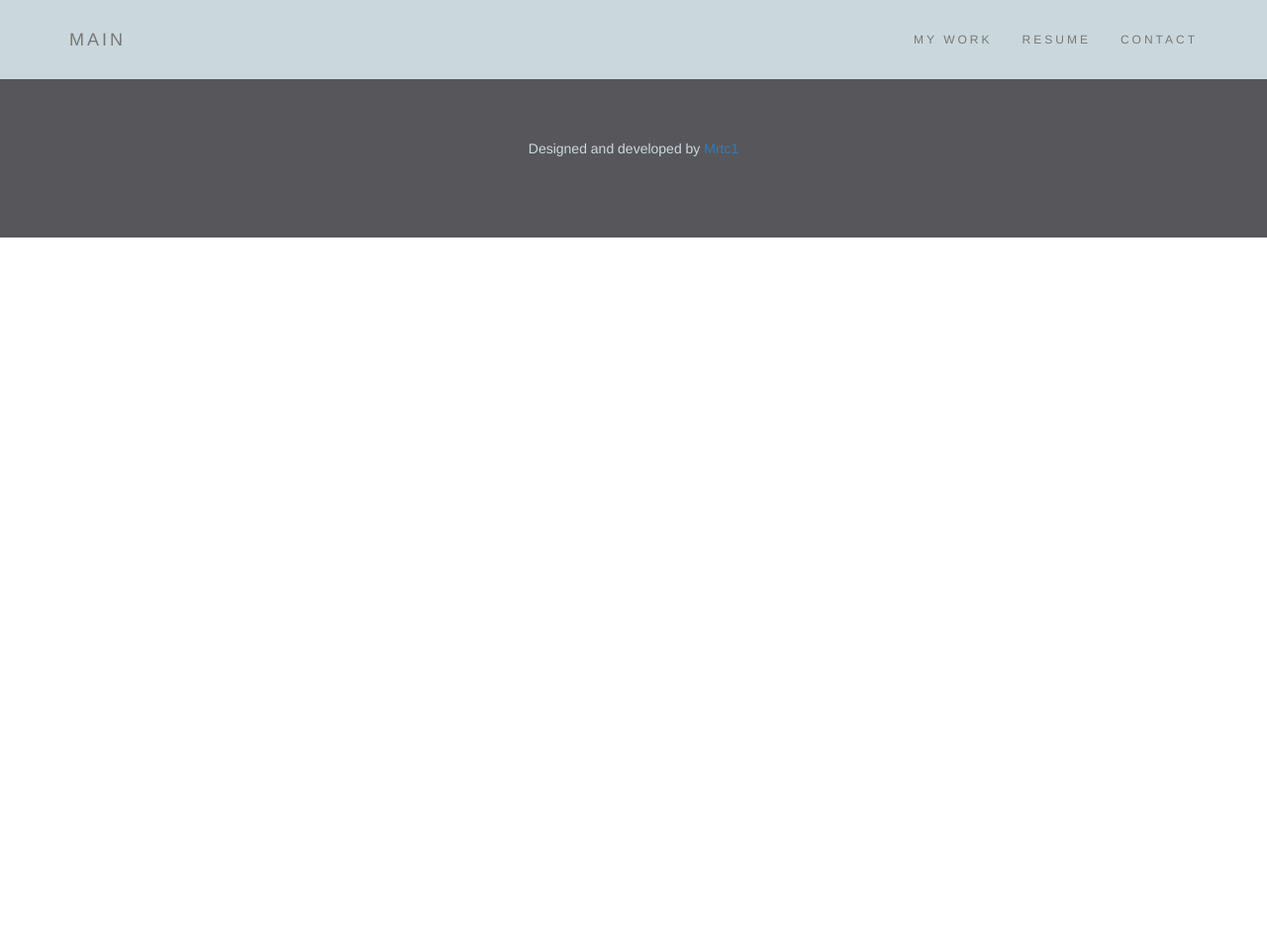
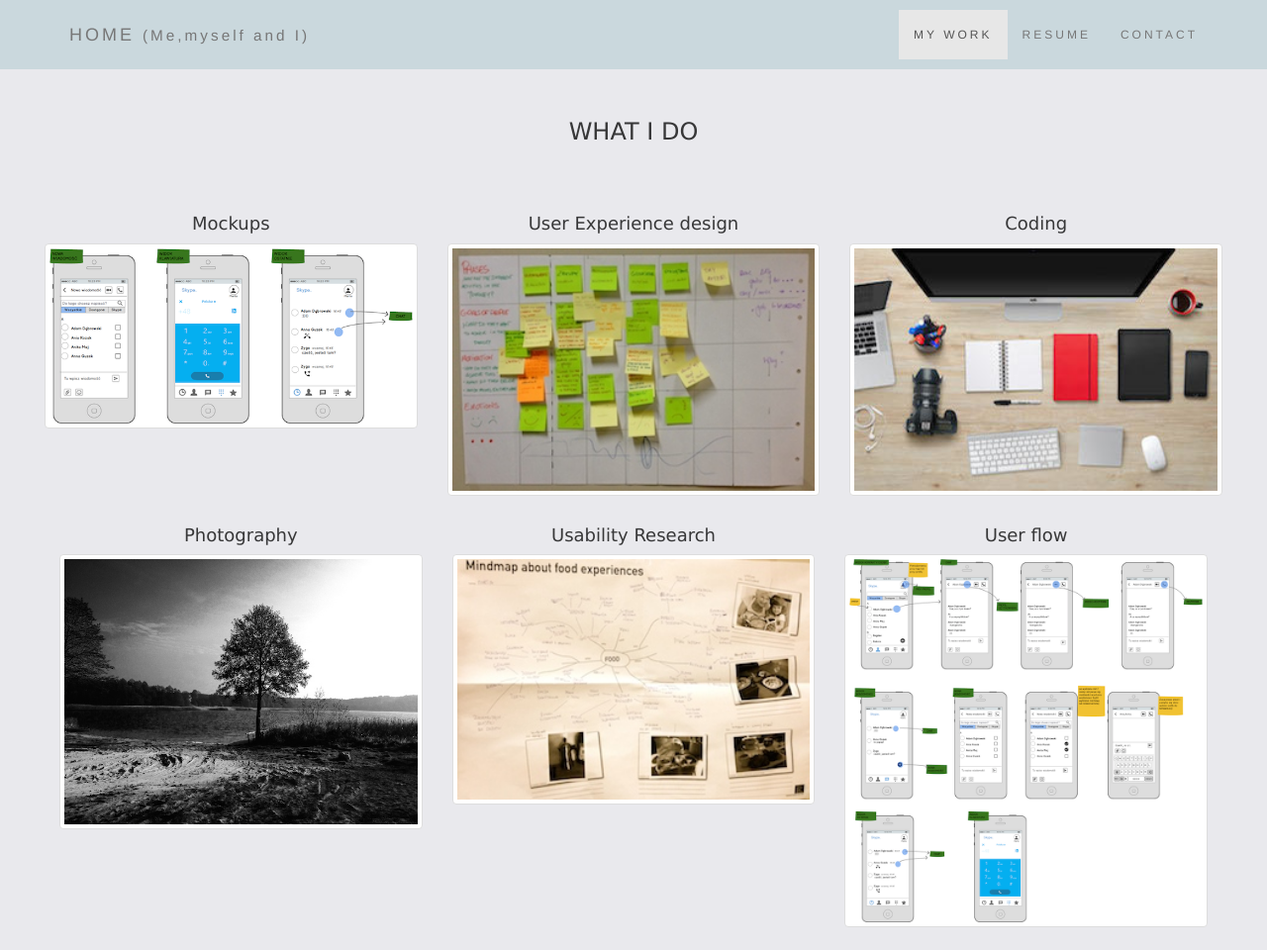
Before and after one commit to mrtc1/First_website, a plain HTML site: page portfolio.html in a window 1280 px wide. Shown: the top 960 px of the page at 99% size. Before the commit the page ends 800 px from the top, so only its background shows below. Drawn offline with nearby package versions, Linux system fonts and the light colour scheme.

Commit message:
portfolio

```diff
--- a/portfolio.html
+++ b/portfolio.html
@@ -20,17 +20,49 @@
                 <span class="icon-bar"></span>
                 <span class="icon-bar"></span>
             </button>
-            <a class="navbar-brand" href="index.html">MAIN</a>
+            <a class="navbar-brand" href="index.html">HOME <span class="small">(Me,myself and I) </span></a>
         </div>
         <div class="collapse navbar-collapse" id="myNavbar">
             <ul class="nav navbar-nav navbar-right">
-                <li><a href="portfolio.html">MY WORK</a></li>
+                <li class="active"><a href="portfolio.html">MY WORK</a></li>
                 <li><a href="resume.html">RESUME</a></li>
                 <li><a href="contact.html">CONTACT</a></li>
             </ul>
         </div>
     </div>
 </nav>
+<div class="container-fluid portfolio text-center">
+    <br>
+    <h3> WHAT I DO</h3>
+    <div class="row">
+        <div class="col-md-4">
+            <p> <h4>Mockups</h4> </p>
+            <img src="img/skype%20portfolio.png" class="img-responsive thumbnail" style="width:100%" alt="Image">
+        </div>
+        <div class="col-md-4">
+            <p><h4>User Experience design</h4></p>
+            <img src="img/contextmapping.JPG " class="img-responsive thumbnail" style="width:100%" alt="Image">
+        </div>
+        <div class="col-md-4">
+            <p><h4>Coding</h4></p>
+            <img src="img/designer-desk.jpg" class="img-responsive thumbnail" style="width:100%" alt="Image">
+        </div>
+        <div class="row drugi">
+            <div class="col-md-4">
+                <p><h4>Photography </h4></p>
+                <img src="img/jezioro.jpg" class="img-responsive thumbnail" style="width:100%" alt="Image">
+            </div>
+
+            <div class="col-md-4">
+                <p><h4>Usability Research</h4></p>
+                <img src="img/contextmapping2.JPG " class="img-responsive thumbnail" style="width:100%" alt="Image">
+            </div>
+            <div class="col-md-4">
+                <p><h4>User flow</h4></p>
+                <img src="img/skype%20na%20ios%2017-04-2015.png" class="img-responsive thumbnail" style="width:100%" alt="Image">
+            </div>
+    </div>
+</div>
 <footer class="container-fluid stopka text-center">
     <p>Designed and developed by <a href="index.html">Mrtc1</a></p>
 </footer>
--- a/stylesheet.css
+++ b/stylesheet.css
@@ -1,6 +1,6 @@
 .navbar {
-    padding-top: 15px;
-    padding-bottom: 15px;
+    padding-top: 10px;
+    padding-bottom: 10px;
     border: 0;
     border-radius: 0;
     margin-bottom: 0;
@@ -13,11 +13,36 @@
     color: #2d2d2e !important;
 }
 .stopka{
-margin-top:70px;
+
     background-color: #57575b;
     color: #cad8dd;
 }
+.portfolio{
+    font-family: Verdana;
+    margin-top:30px;
+    padding-top:10px;
+
+    background-color: #e9e9ed;
+    color: #373738;
+}
+h3.portfolio{letter-spacing:3px;}
+
+.resume{
+    font-family: Calibri;
+    margin-top:30px;
+    letter-spacing:1px;
+    background-color: #e9e9ed;
+    color: #373738;
+}
 .container-fluid {
-    padding-top: 70px;
-    padding-bottom: 70px;
+    padding-top: 50px;
+    padding-bottom: 50px;
 }
+.row{
+    margin-top: 30px;
+
+    padding: 30px;
+}
+img{padding: 10px;
+}
+/*li.active {}*/
```
Also changed, not shown: contact.html (+3 -2 lines), index.html (+1 -1 lines), resume.html (+7 -2 lines), img/SWPS_logo_ENG_a.jpg (added), img/banner.jpg (added), img/contextmapping.JPG (added), img/contextmapping2.JPG (added), img/contextmapping3.jpg (added), img/designer-desk.jpg (added), img/face.jpg (added), img/jezioro.jpg (added), img/lightbulb.jpg (added), img/pw_logo_beztla.png (added), img/skype na ios 17-04-2015.png (added), 1 more files.
